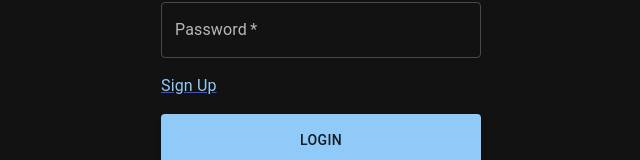
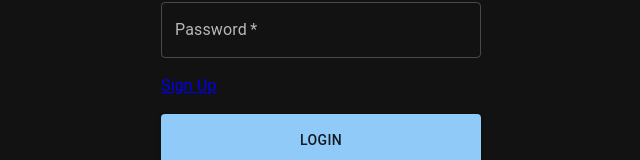
Before and after one commit to Toxxxu/users-test-frontend, a React (Create React App) app: page /login in a window 1280 px wide. Shown: the part 384-544 px from the top of the page, without its empty margins (319-959 px from the left). Built offline with nearby package versions, Linux system fonts and the light colour scheme.

Commit message:
fixed errors and design

```diff
--- a/src/components/auth/login-form/login-form.component.tsx
+++ b/src/components/auth/login-form/login-form.component.tsx
@@ -1,6 +1,6 @@
 import React, { useState } from "react";
 import { Link, useNavigate } from "react-router-dom";
-import { TextField, Typography, Link as MuiLink, Button } from "@mui/material";
+import { TextField, Typography, Button } from "@mui/material";
 import { authService } from "../../../services/auth/auth.service";
 
 const LoginForm: React.FC = () => {
@@ -59,7 +59,7 @@ const LoginForm: React.FC = () => {
           error={passwordErrored}
         />
         <Link to="/signup" style={{ alignSelf: 'start', marginTop: '8px' }}>
-          <MuiLink>Sign Up</MuiLink>
+          Sign Up
         </Link>
       </div>
       <Button variant="contained" sx={{ width: '320px' }} onClick={handleSignup}>
--- a/src/components/auth/signup-form/signup-form.component.tsx
+++ b/src/components/auth/signup-form/signup-form.component.tsx
@@ -1,7 +1,7 @@
 import React, { useState } from "react";
 import { Link, useNavigate } from "react-router-dom";
 import { usersService } from "../../../services/users/users.service";
-import { TextField, Typography, Link as MuiLink, Button } from "@mui/material";
+import { TextField, Typography, Button } from "@mui/material";
 
 const SignupForm: React.FC = () => {
   const [username, setUsername] = useState<string>("");
@@ -56,7 +56,7 @@ const SignupForm: React.FC = () => {
           error={passwordErrored}
         />
         <Link to="/login" style={{ alignSelf: 'start', marginTop: '8px' }}>
-          <MuiLink>Login</MuiLink>
+          Login
         </Link>
       </div>
       <Button variant="contained" sx={{ width: '320px' }} onClick={handleSignup}>
--- a/src/components/buttons/create-test-button.component.tsx
+++ b/src/components/buttons/create-test-button.component.tsx
@@ -4,7 +4,7 @@ import { Link } from 'react-router-dom';
 
 const CreateTestButton: React.FC = () => {
   return (
-    <Box sx={{ display: 'flex', justifyContent: 'flex-end' }}>
+    <Box sx={{ display: 'flex', justifyContent: 'flex-end', margin: '20px' }}>
       <Button
         variant="contained"
         color="primary"
```
